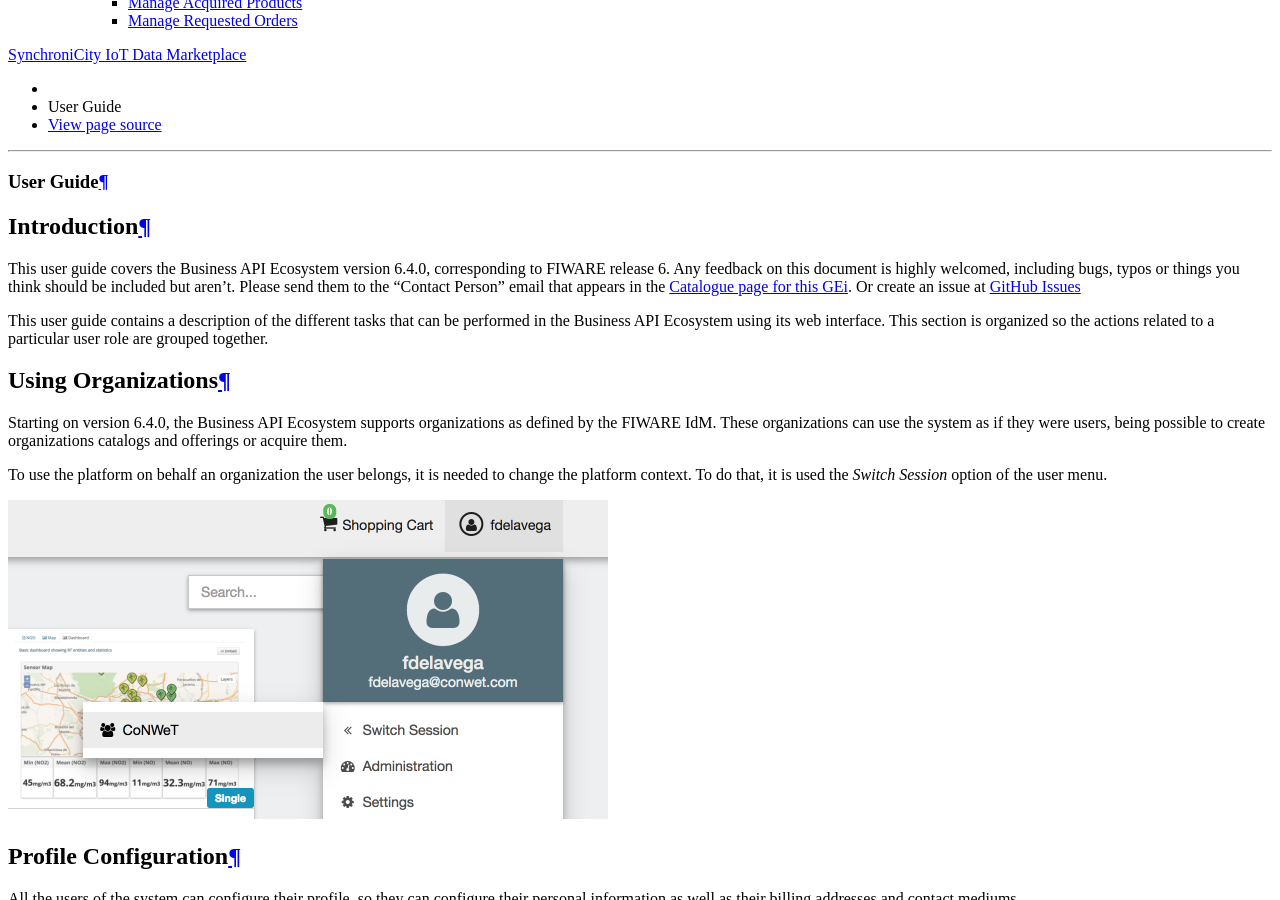
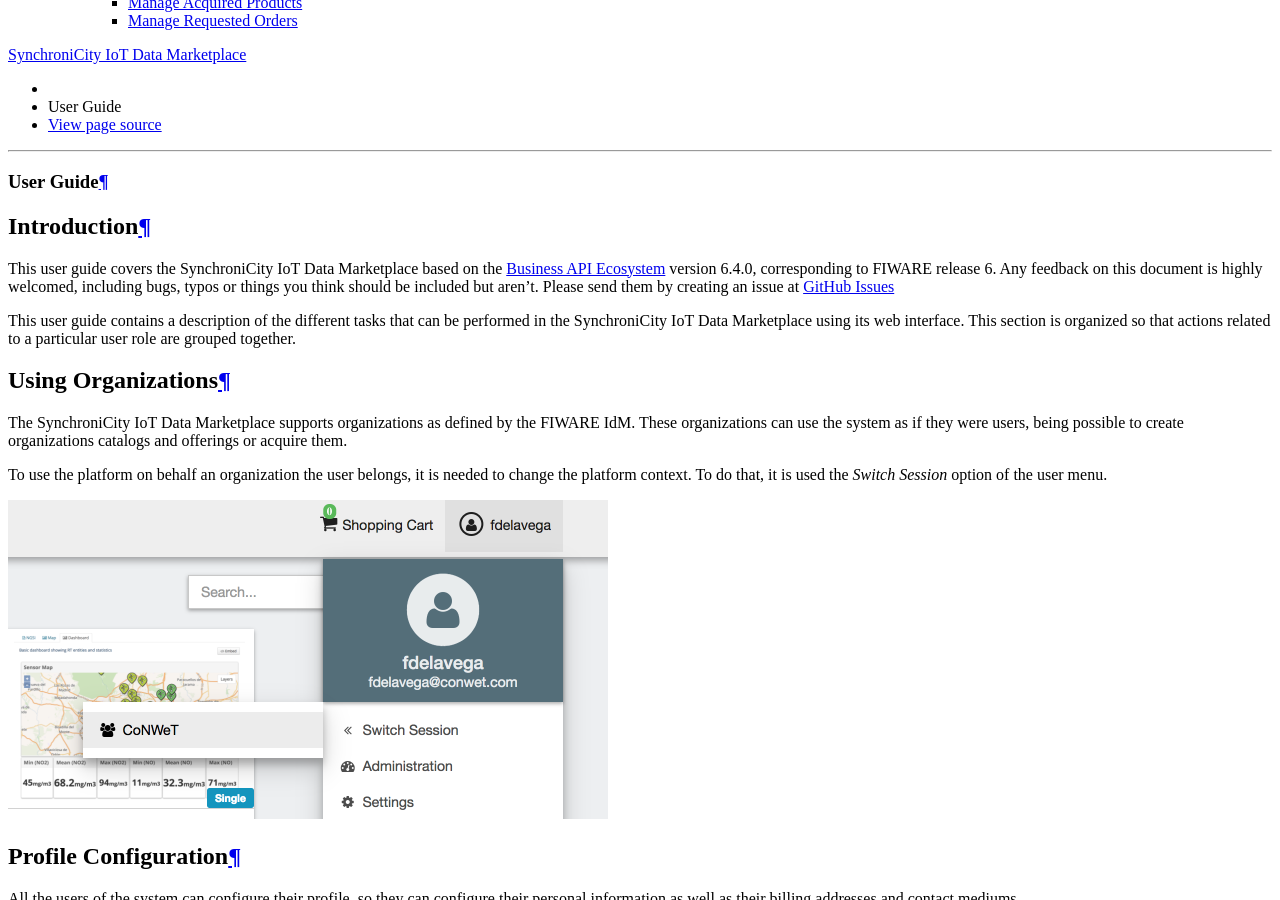
Before and after one commit to capossele/SynchroniCityDataMarketplace, a Sphinx documentation site: the page built from doc/user-guide.rst, in a window 1280 px wide and 900 px high, scrolled down 427 px. Built offline with Sphinx 7.4.7 and the Read the Docs theme 2.0.0, drawn with Linux system fonts in a browser that asks for light colours; comment, search, counter and statistics services are not loaded; some of the changed text lies outside the part shown.

```diff
--- a/doc/user-guide.rst
+++ b/doc/user-guide.rst
@@ -5,21 +5,19 @@ User Guide
 Introduction
 ============
 
-This user guide covers the Business API Ecosystem version 6.4.0, corresponding to FIWARE release 6.
+This user guide covers the SynchroniCity IoT Data Marketplace based on the `Business API Ecosystem <https://catalogue.fiware.org/enablers/business-api-ecosystem-biz-ecosystem-ri>`__ version 6.4.0, corresponding to FIWARE release 6.
 Any feedback on this document is highly welcomed, including bugs, typos or things you think should be included but aren't.
-Please send them to the "Contact Person" email that appears in the `Catalogue page for this GEi`_. Or create an issue at `GitHub Issues`_
+Please send them by creating an issue at `GitHub Issues`_
 
-.. _Catalogue page for this GEi: https://catalogue.fiware.org/enablers/business-api-ecosystem-biz-ecosystem-ri
-.. _GitHub Issues: https://github.com/FIWARE-TMForum/Business-API-Ecosystem/issues/new
+.. _GitHub Issues: https://github.com/caposseleDigicat/SynchroniCityDataMarketplace/issues/new
 
-
-This user guide contains a description of the different tasks that can be performed in the Business API Ecosystem using
-its web interface. This section is organized so the actions related to a particular user role are grouped together.
+This user guide contains a description of the different tasks that can be performed in the SynchroniCity IoT Data Marketplace using
+its web interface. This section is organized so that actions related to a particular user role are grouped together.
 
 Using Organizations
 ===================
 
-Starting on version 6.4.0, the Business API Ecosystem supports organizations as defined by the FIWARE IdM. These organizations
+The SynchroniCity IoT Data Marketplace supports organizations as defined by the FIWARE IdM. These organizations
 can use the system as if they were users, being possible to create organizations catalogs and offerings or acquire them.
 
 To use the platform on behalf an organization the user belongs, it is needed to change the platform context. To do that,
@@ -65,10 +63,10 @@ Once you have created your profile, you can include contact mediums by going to
 .. image:: ./images/user/profile3.png
    :align: center
 
-In the *Contact Medium* section, there are two different tabs. On the one hand, the *Shipping addresses* tab, where you
-can register the shipping addresses you will be able to use when creating orders and purchasing products.
+In the *Contact Medium* section, there are two different tabs. On the one hand, the *Billing addresses* tab, where you
+can register the billing addresses you will be able to use when creating orders and purchasing data.
 
-To create a shipping address, fill in the fields and click on *Create*
+To create a blling address, fill in the fields and click on *Create*
 
 .. image:: ./images/user/profile4.png
    :align: center
@@ -108,7 +106,7 @@ You can *Edit* or *Remove* the contact medium by clicking on the corresponding b
 Admin
 =====
 
-If the user of the Business API Ecosystem is an admin, he will be able to access the *Administration* section of the
+If the user of the SynchroniCity IoT Data Marketplace is an admin, he will be able to access the *Administration* section of the
 web portal. This section is located in the user menu.
 
 .. image:: ./images/user/cat1.png
@@ -133,7 +131,7 @@ Then, provide a name and an optional description for the category. Once the info
 .. image:: ./images/user/cat4.png
    :align: center
 
-Categories in the Business API Ecosystem can be nested, so you can choose a parent category if you want while creating.
+Categories in the SynchroniCity IoT Data Marketplace can be nested, so you can choose a parent category if you want while creating.
 
 .. image:: ./images/user/cat5.png
    :align: center
@@ -151,8 +149,8 @@ Then edit the corresponding fields and click on *Update*.
 Seller
 ======
 
-If the user of the Business API Ecosystem has the *Seller* role, he will be able to monetize his products by creating,
-catalogs, product specifications and product offerings. All these objects are managed accessing *My Stock* section.
+If the user of the SynchroniCity IoT Data Marketplace has the *Seller* role, he will be able to share and monetize his data sources by creating,
+catalogs, data source specifications and offerings. All these objects are managed accessing *My Stock* section.
 
 .. image:: ./images/user/catalog1.png
    :align: center
```
Also changed, not shown: 1 other file.
